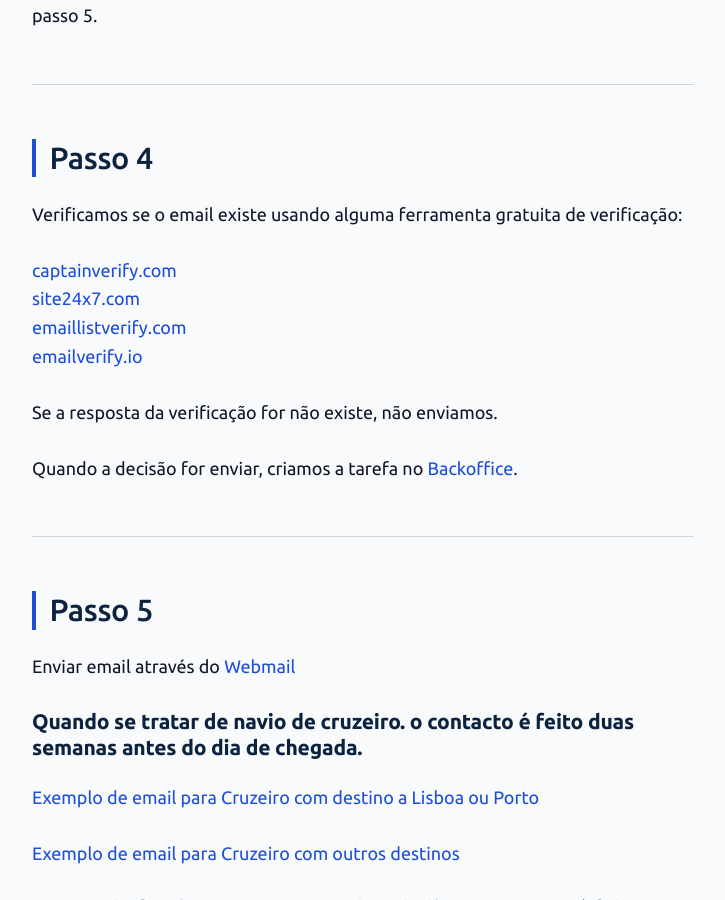
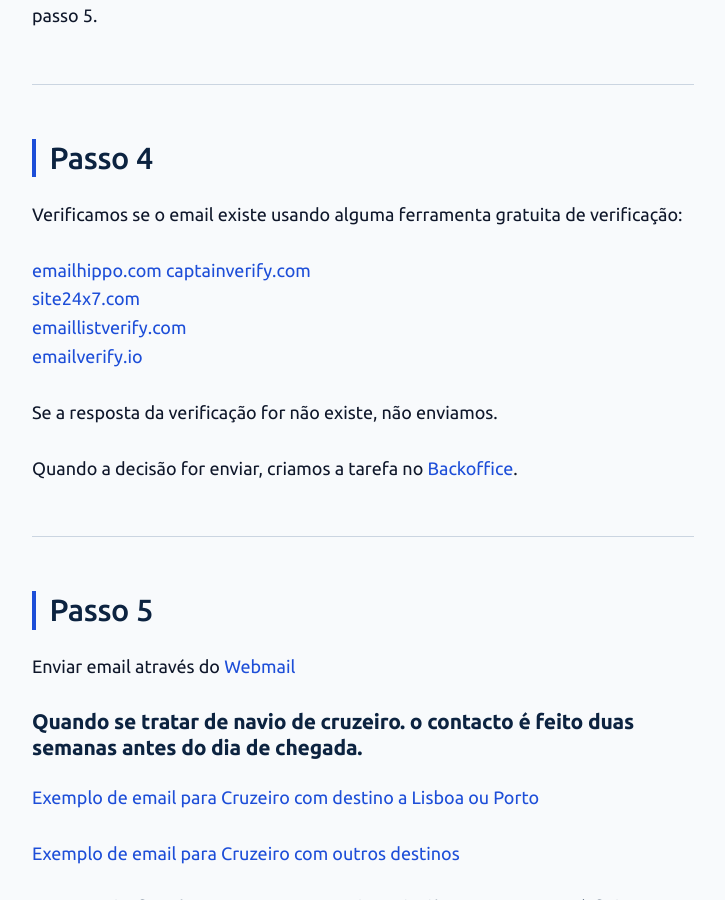
Before and after one commit to tep-pdl/tep-pdl.github.io, a Jekyll site: the page built from secretariado/index.md, in a window 1280 px wide and 900 px high, scrolled down 1460 px. Shown: the whole window, without its empty margins (277-1002 px from the left). Built offline with Jekyll 4.4.1, drawn with Linux system fonts in a browser that asks for light colours; our own code applies the rules of GitHub Pages for plain Markdown files.

Commit message:
Update index.md

```diff
--- a/secretariado/index.md
+++ b/secretariado/index.md
@@ -40,6 +40,7 @@ No site dos [Portos dos Açores](https://portosdosacores.pt/movimento-portuario/
 
 Verificamos se o email existe usando alguma ferramenta gratuita de verificação:
 
+[emailhippo.com](https://tools.emailhippo.com/)
 [captainverify.com](https://captainverify.com/pt/mail-tester.html)
 [site24x7.com](https://www.site24x7.com/pt/tools/email-validator.html)
 [emaillistverify.com](https://emaillistverify.com/validador-de-email)
```
